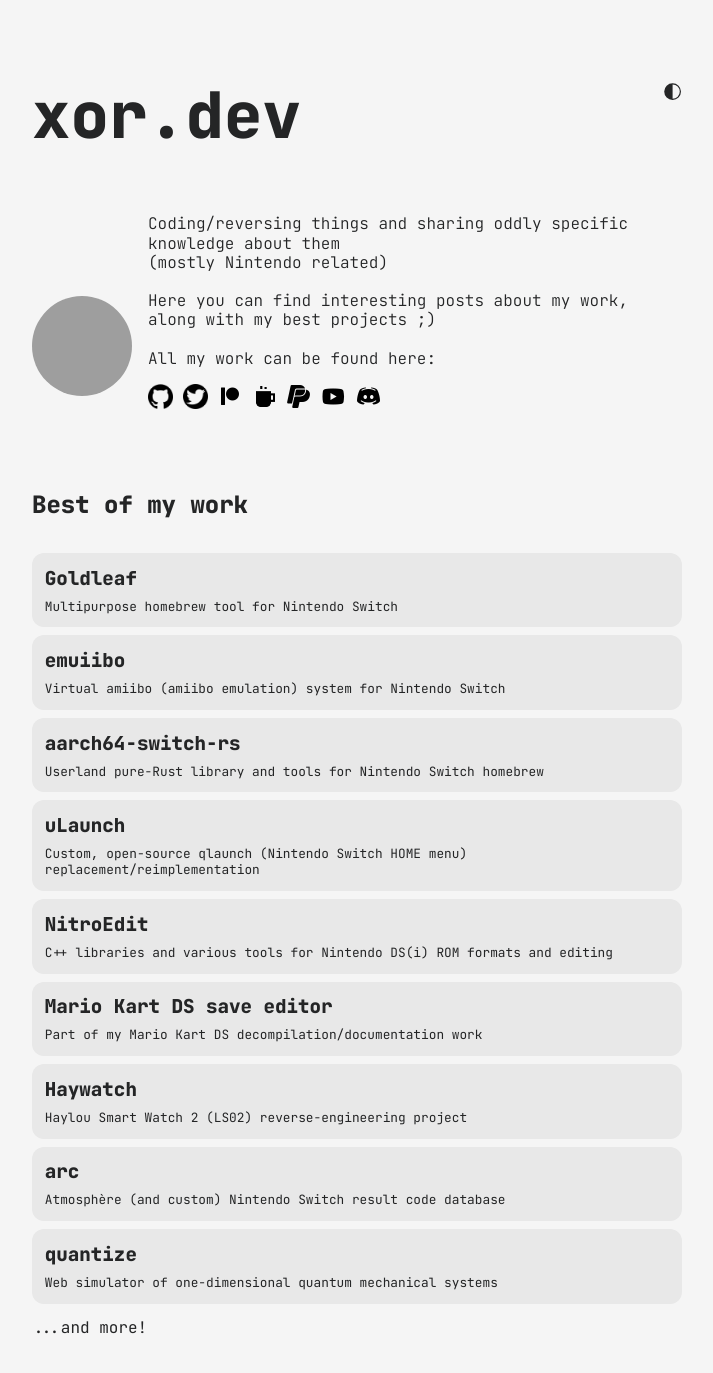
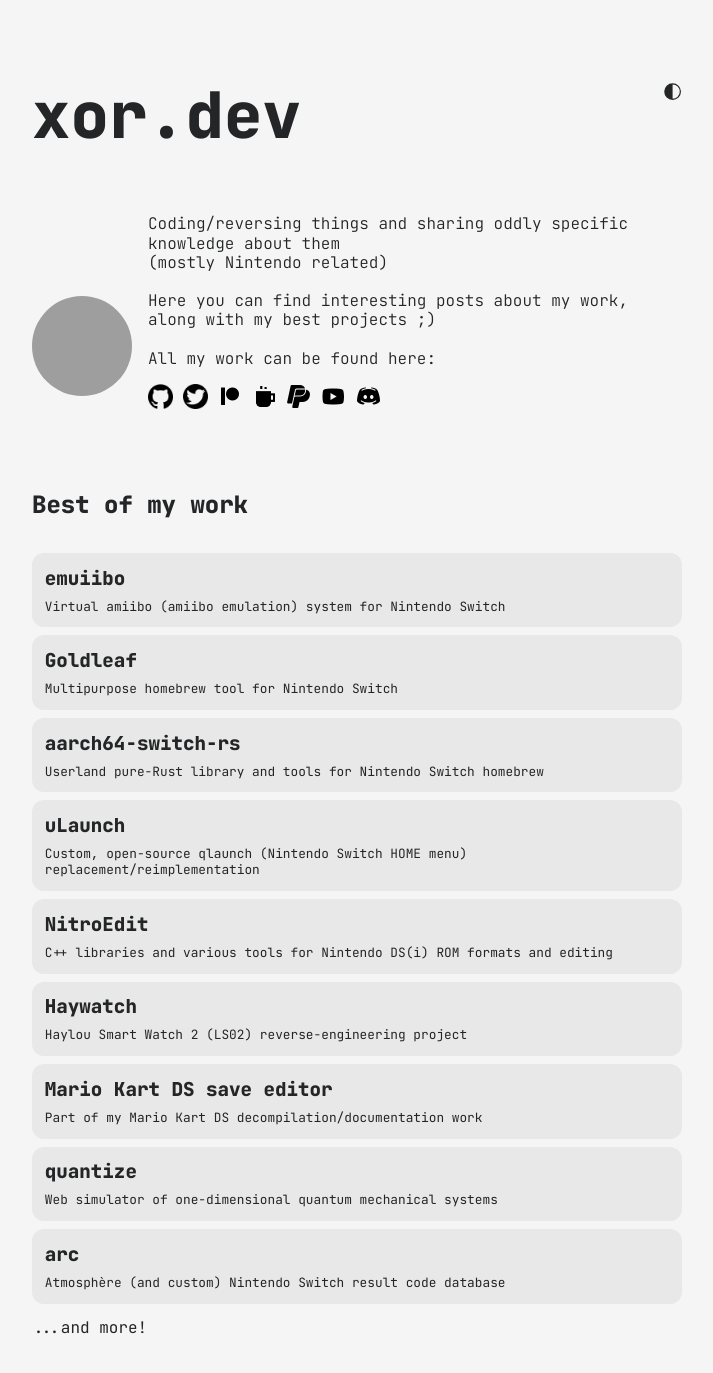
Before and after one commit to XorTroll/XorTroll.github.io, a Jekyll site: the page built from index.md, in a window 1280 px wide and 1400 px high, cut to the strip 0-1373 px from the top of the window. Shown: the whole strip, without its empty margins (283-996 px from the left). Built offline with Jekyll 4.4.1, drawn with Linux system fonts in a browser that asks for light colours; part of the change alters nothing that is shown; grey boxes are pictures that could not be loaded.

```diff
--- a/_data/main.yml
+++ b/_data/main.yml
@@ -1,11 +1,11 @@
 refs:
+  - name: emuiibo
+    url: https://github.com/XorTroll/emuiibo
+    desc: Virtual amiibo (amiibo emulation) system for Nintendo Switch
+
   - name: Goldleaf
     url: https://github.com/XorTroll/Goldleaf
     desc: Multipurpose homebrew tool for Nintendo Switch
-
-  - name: emuiibo
-    url: https://github.com/XorTroll/emuiibo
-    desc: Virtual amiibo (amiibo emulation) system for Nintendo Switch
 
   - name: aarch64-switch-rs
     url: https://github.com/aarch64-switch-rs/nx
@@ -19,18 +19,18 @@ refs:
     url: https://github.com/XorTroll/NitroEdit
     desc: C++ libraries and various tools for Nintendo DS(i) ROM formats and editing
 
+  - name: Haywatch
+    url: https://github.com/XorTroll/Haywatch
+    desc: Haylou Smart Watch 2 (LS02) reverse-engineering project
+
   - name: Mario Kart DS save editor
     url: https://xortroll.github.io/mkdsdecomp/
     desc: Part of my Mario Kart DS decompilation/documentation work
 
-  - name: Haywatch
-    url: https://github.com/XorTroll/Haywatch
-    desc: Haylou Smart Watch 2 (LS02) reverse-engineering project
+  - name: quantize
+    url: https://xortroll.github.io/quantize/
+    desc: Web simulator of one-dimensional quantum mechanical systems
 
   - name: arc
     url: https://xortroll.github.io/arc/
     desc: Atmosphère (and custom) Nintendo Switch result code database
-
-  - name: quantize
-    url: https://xortroll.github.io/quantize/
-    desc: Web simulator of one-dimensional quantum mechanical systems
```
